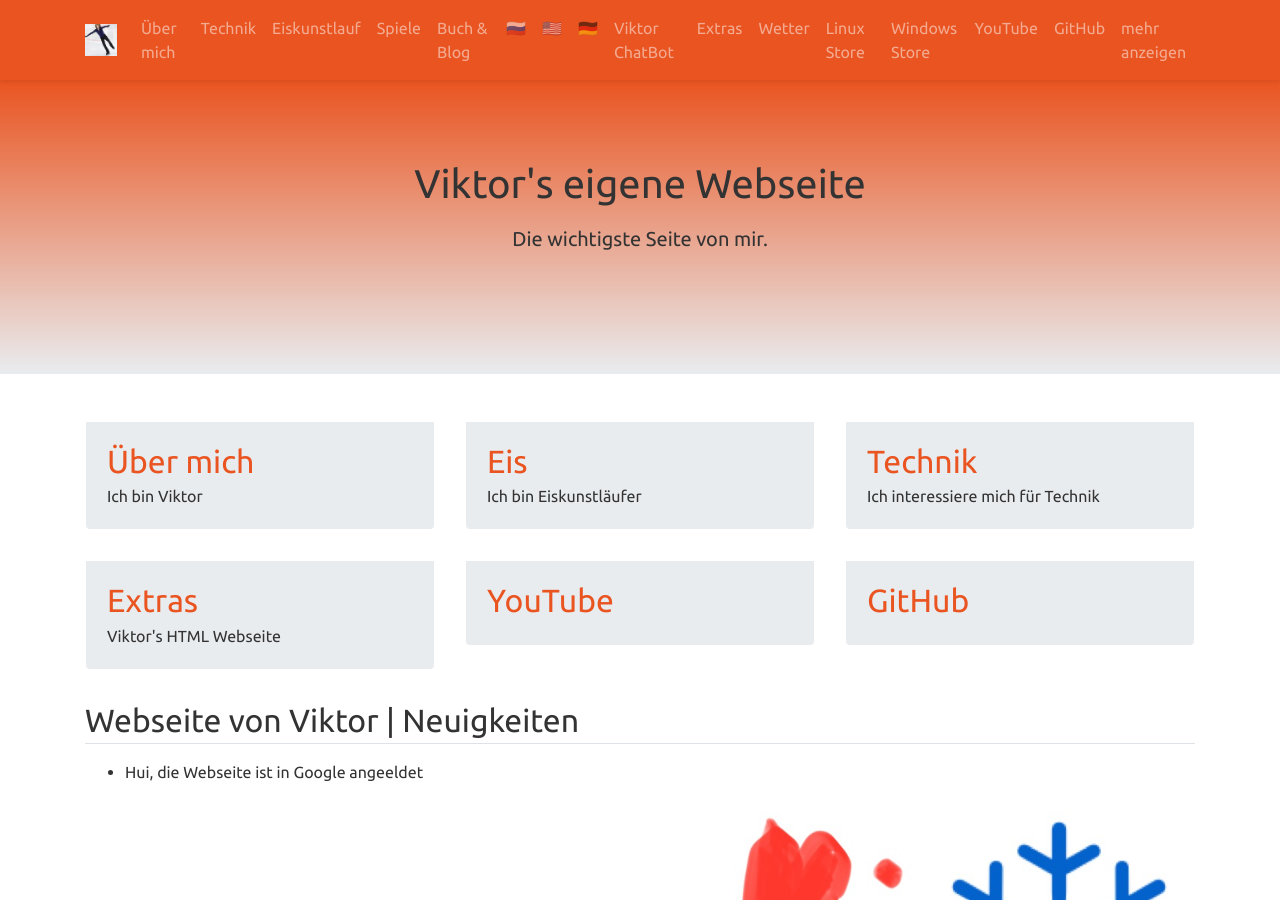
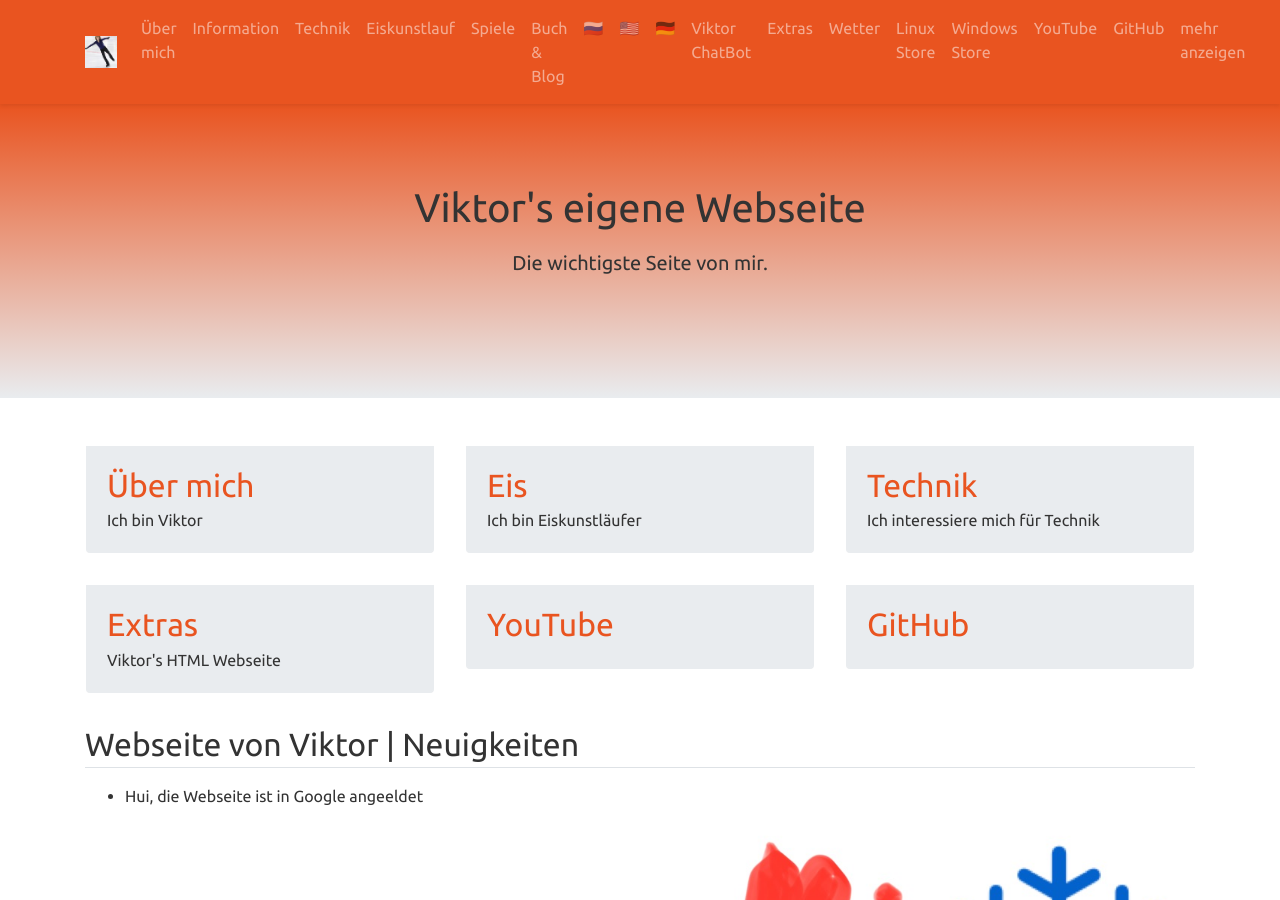
Before and after one commit to viktor-chiarcos/viktor-chiarcos.github.io, a Jekyll site: the page built from index.md, in a window 1280 px wide and 900 px high. Built offline with Jekyll 4.4.1, drawn with Linux system fonts in a browser that asks for light colours.

Commit message:
Update nav.yml

```diff
--- a/_data/nav.yml
+++ b/_data/nav.yml
@@ -3,6 +3,9 @@ header:
   - title: "Über mich"
     url: "/about/"
     description: "Ich bin Viktor"
+  - title: "Information"
+    url: "/info/"
+    description: "Über diese Webseite"
   - title: "Technik"
     url: "/tech/"
     description: "Habt ihr Fragen? Kein Problem. Ich schreibe ihnen Ein Paar Daten."
```
